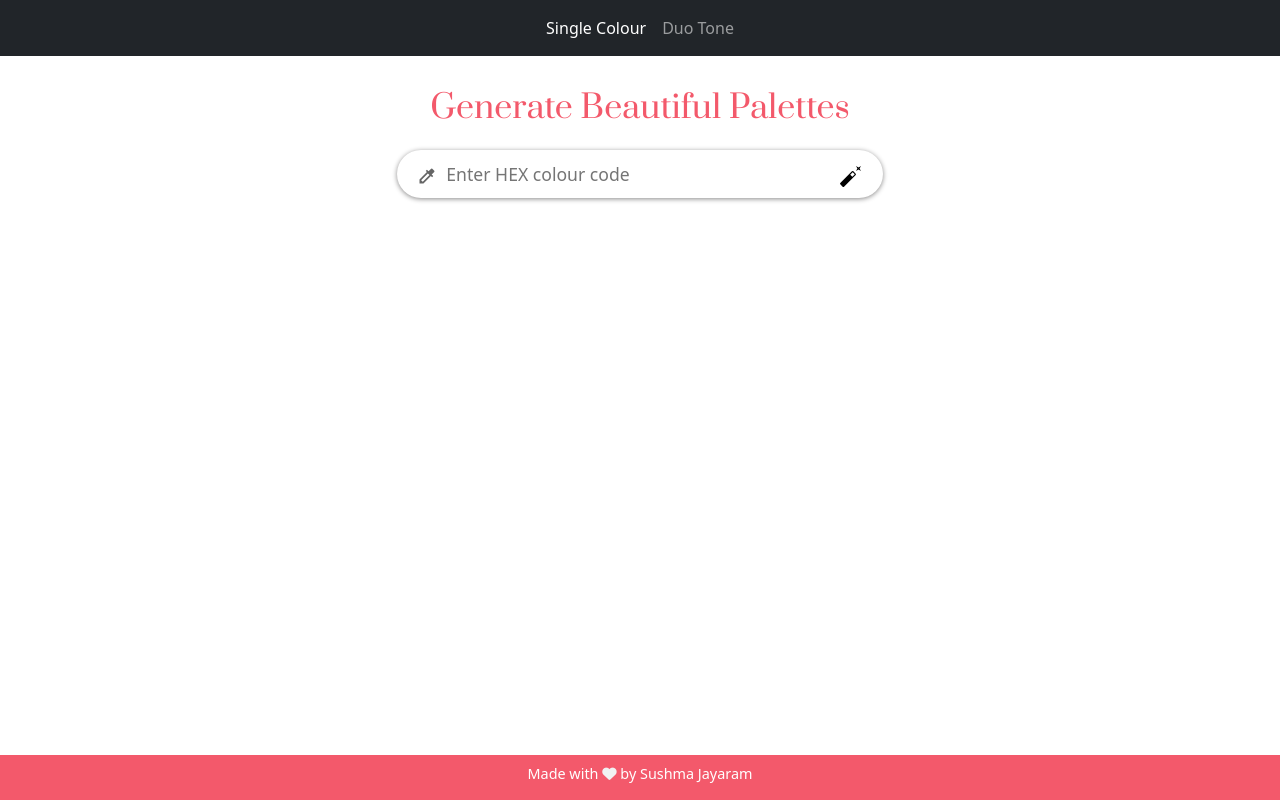
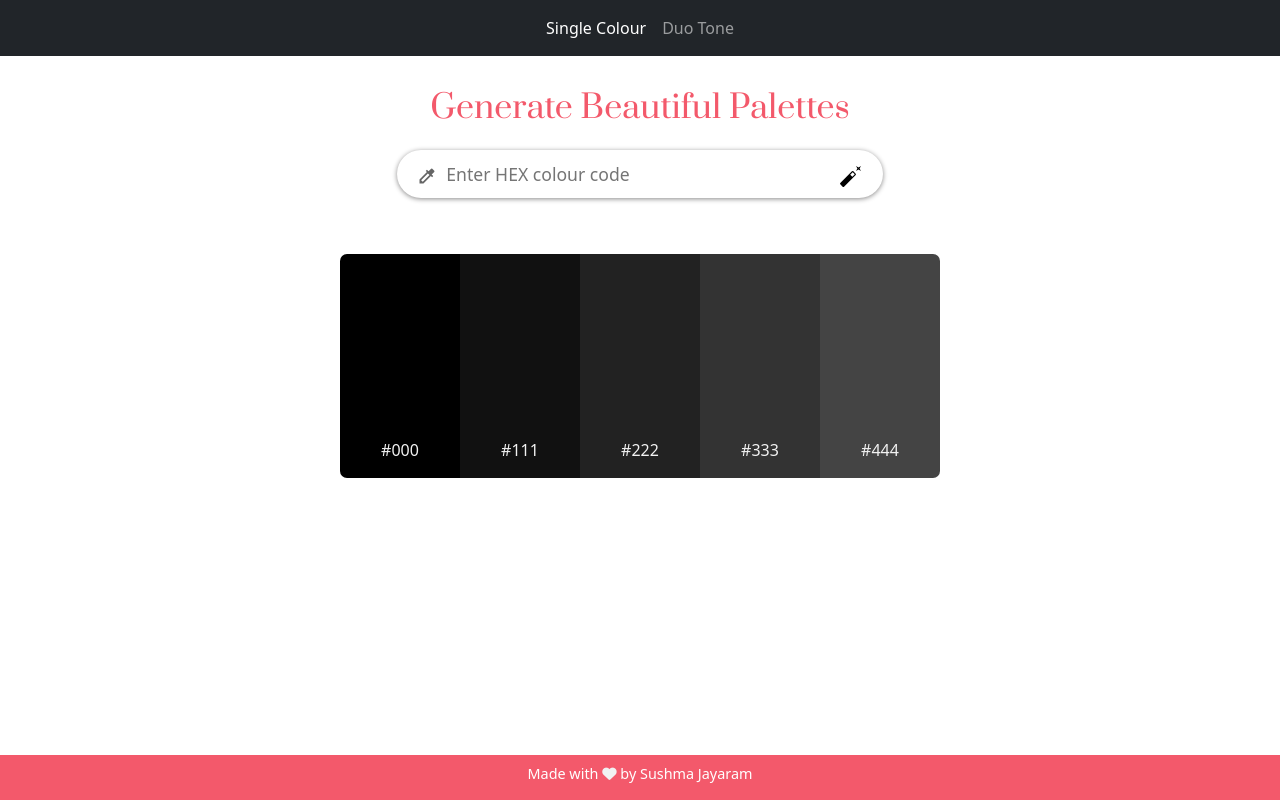
Before and after one commit to sushma1031/colour-palette-generator, a Next.js app: page / in a window 1280 px wide. Built offline with nearby package versions, Linux system fonts and the light colour scheme.

Commit message:
Import PaletteBox in index.js

```diff
--- a/pages/index.js
+++ b/pages/index.js
@@ -1,10 +1,12 @@
 import InputBar from '../components/InputBar.js';
 import Layout from '../components/Layout.js';
+import PaletteBox from '../components/PaletteBox.js';
 
 export default function App() {
   return (
       <Layout>
-        <InputBar />
+      <InputBar />
+      <PaletteBox/>
       </Layout>
   );
 }
```
